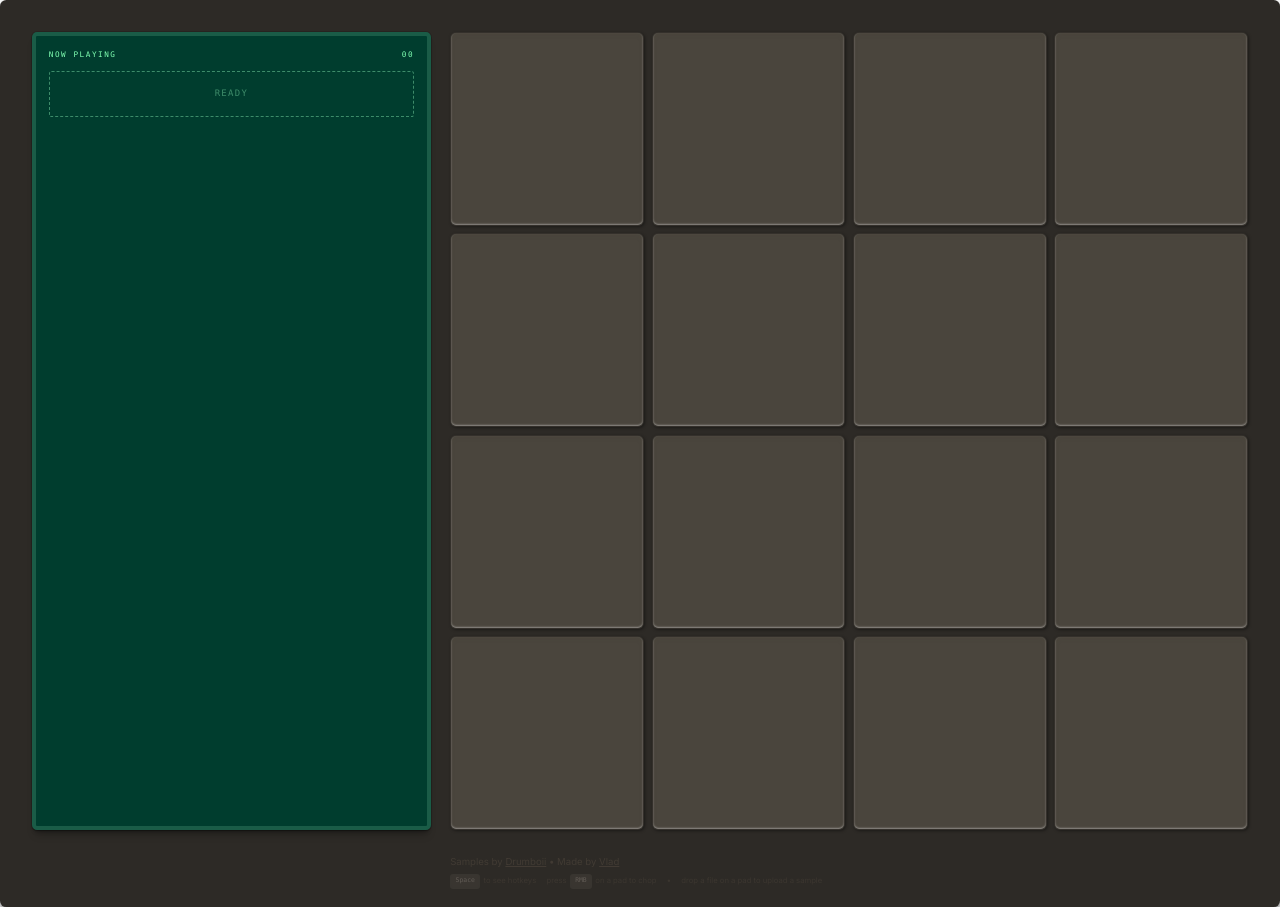
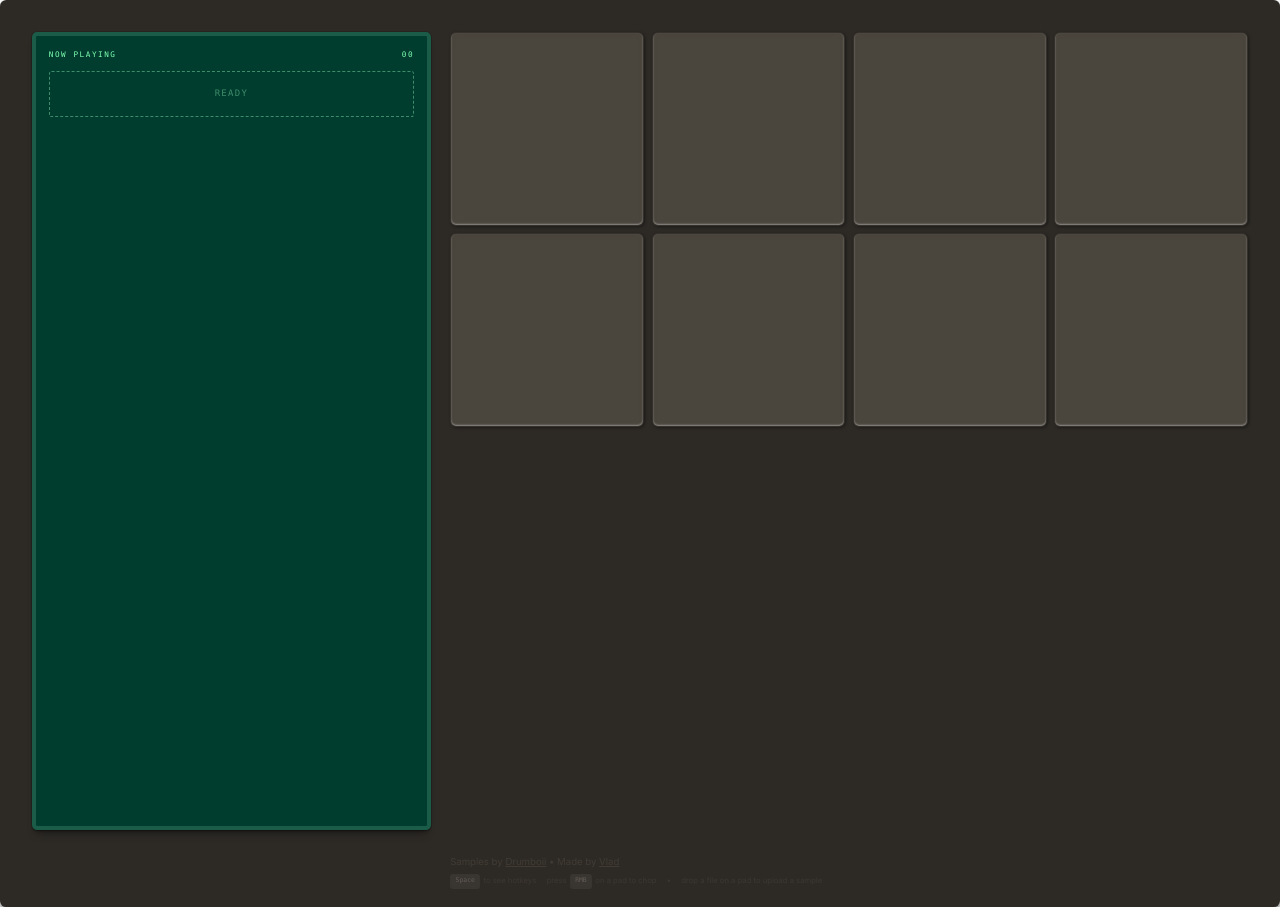
Before and after one commit to vladmdgolam/sample, a Next.js app: page /dark in a window 1280 px wide. Built offline with nearby package versions, Linux system fonts and the light colour scheme.

Commit message:
feat: change pad hotkeys to 4567/fghj (8 pads, right-hand layout)

```diff
--- a/app/constants.ts
+++ b/app/constants.ts
@@ -1,13 +1,10 @@
 // 4x4 grid mapped to keyboard layout:
-// [1] [2] [3] [4]
-// [Q] [W] [E] [R]
-// [A] [S] [D] [F]
-// [Z] [X] [C] [V]
+// [4] [5] [6] [7]
+// [F] [G] [H] [J]
+// (right hand friendly layout)
 export const padKeys = [
-  "1", "2", "3", "4",
-  "q", "w", "e", "r",
-  "a", "s", "d", "f",
-  "z", "x", "c", "v",
+  "4", "5", "6", "7",
+  "f", "g", "h", "j",
 ]
 
 export const allKeys = [
```
